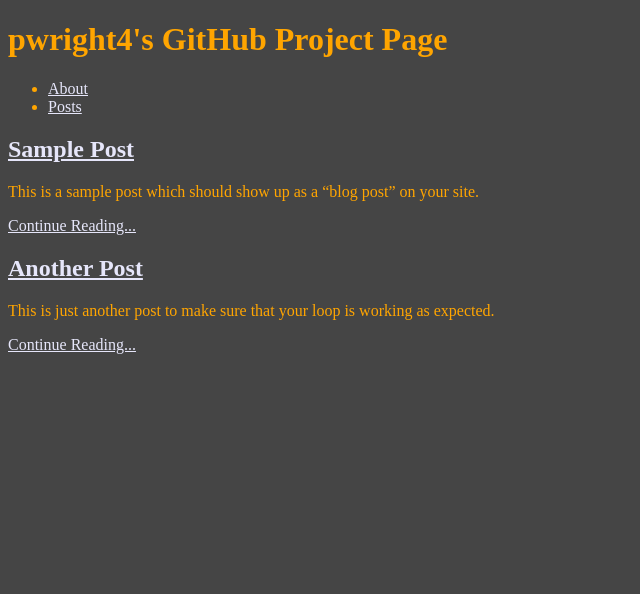
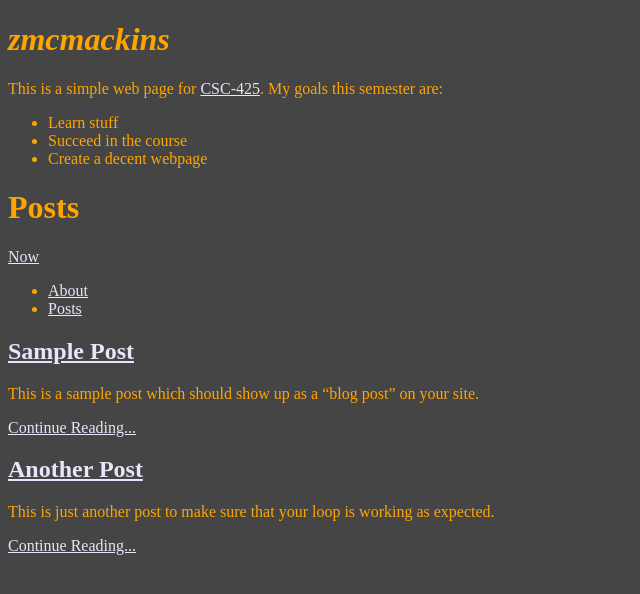
Before and after one commit to zmcmackins/zmcmackins.github.io, a Jekyll site: the page built from index.html, in a window 1280 px wide. Shown: the top 594 px of the page, without its empty margins (0-640 px from the left). Built offline with Jekyll 4.4.1, drawn with Linux system fonts in a browser that asks for light colours.

Commit message:
Update main.html

```diff
--- a/_layouts/main.html
+++ b/_layouts/main.html
@@ -5,7 +5,18 @@
     <link rel="stylesheet" href="style.css">
   </head>
   <body>
-    <h1>pwright4's GitHub Project Page</h1>
+    <h1><b><i>zmcmackins</i></b></h1>
+  <p>
+  This is a simple web page for <a href="https://msucsis.github.io/csc425/">CSC-425</a>.  My goals this semester are:
+  <ul>
+    <li>Learn stuff</li>
+    <li>Succeed in the course</li>
+    <li>Create a decent webpage</li>
+    </ul>
+  </p>
+  <h1><b>Posts</b></h1>
+  <p>
+  <a href="{{site.baseurl}}now.html">Now<a>
     <ul>
       <li><a href="{{site.baseurl}}/about.html">About</a></li>
       <li><a href="{{site.baseurl}}">Posts</a></li>
```
